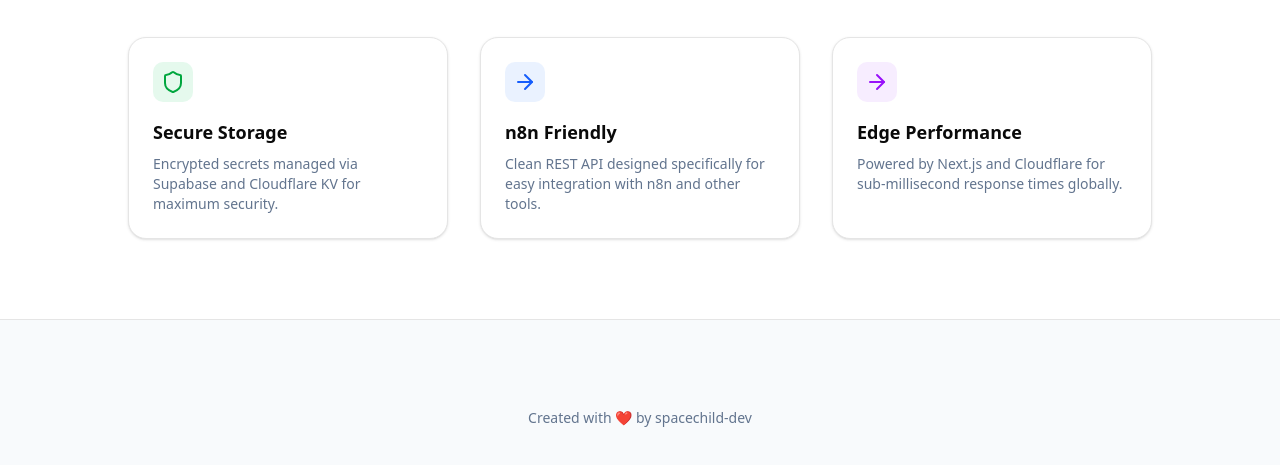
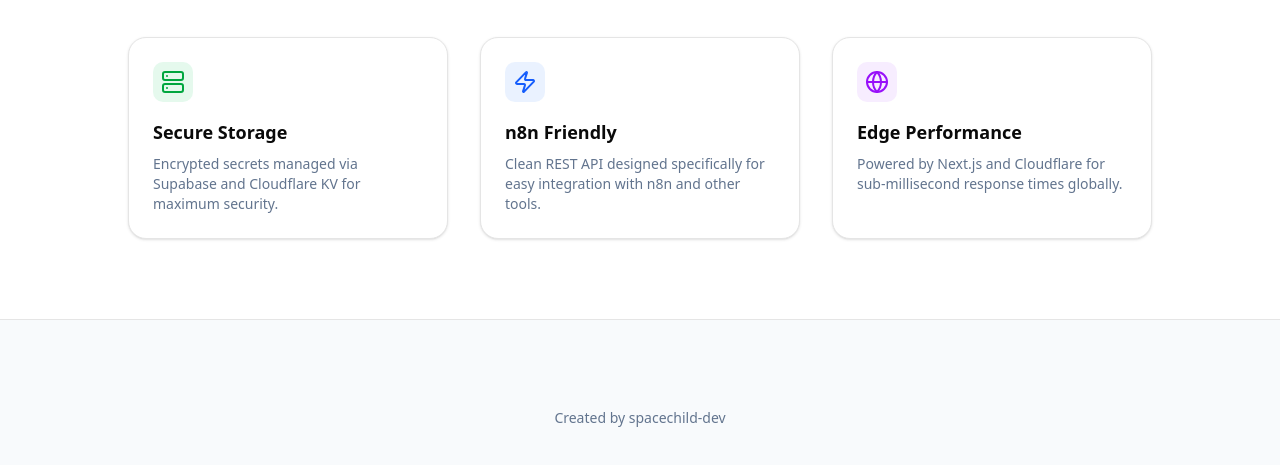
Before and after one commit to SpaceChildDev/AuthFlow, a Next.js app: page / in a window 1280 px wide. Shown: the part 557-1022 px from the top of the page. Built offline with nearby package versions, Linux system fonts and the light colour scheme.

Commit message:
Remove all emojis from repository and replace with icons

```diff
--- a/src/app/page.tsx
+++ b/src/app/page.tsx
@@ -1,4 +1,4 @@
-import { Shield, ArrowRight } from "lucide-react";
+import { Shield, ArrowRight, Server, Globe, Zap } from "lucide-react";
 import { Button } from "@/components/ui/button";
 import Link from "next/link";
 import { BuyMeACoffee } from "@/components/bmc-button";
@@ -47,21 +47,21 @@
         <div className="mt-24 grid grid-cols-1 md:grid-cols-3 gap-8 max-w-5xl w-full text-left">
           <div className="p-6 rounded-2xl bg-white dark:bg-slate-900 border shadow-sm">
             <div className="bg-green-500/10 text-green-600 w-10 h-10 flex items-center justify-center rounded-lg mb-4">
-              <Shield className="h-6 w-6" />
+              <Server className="h-6 w-6" />
             </div>
             <h3 className="text-lg font-bold mb-2">Secure Storage</h3>
             <p className="text-slate-500 text-sm">Encrypted secrets managed via Supabase and Cloudflare KV for maximum security.</p>
           </div>
           <div className="p-6 rounded-2xl bg-white dark:bg-slate-900 border shadow-sm">
             <div className="bg-blue-500/10 text-blue-600 w-10 h-10 flex items-center justify-center rounded-lg mb-4">
-              <ArrowRight className="h-6 w-6" />
+              <Zap className="h-6 w-6" />
             </div>
             <h3 className="text-lg font-bold mb-2">n8n Friendly</h3>
             <p className="text-slate-500 text-sm">Clean REST API designed specifically for easy integration with n8n and other tools.</p>
           </div>
           <div className="p-6 rounded-2xl bg-white dark:bg-slate-900 border shadow-sm">
             <div className="bg-purple-500/10 text-purple-600 w-10 h-10 flex items-center justify-center rounded-lg mb-4">
-              <ArrowRight className="h-6 w-6" />
+              <Globe className="h-6 w-6" />
             </div>
             <h3 className="text-lg font-bold mb-2">Edge Performance</h3>
             <p className="text-slate-500 text-sm">Powered by Next.js and Cloudflare for sub-millisecond response times globally.</p>
@@ -71,7 +71,7 @@
 
       <footer className="py-12 border-t bg-slate-50 dark:bg-slate-900/50 flex flex-col items-center gap-6">
         <BuyMeACoffee />
-        <p className="text-slate-500 text-sm">Created with ❤️ by spacechild-dev</p>
+        <p className="text-slate-500 text-sm">Created by spacechild-dev</p>
       </footer>
     </div>
   );
```
Also changed, not shown: 1 other file (tests, documents, lock files or other folders).
